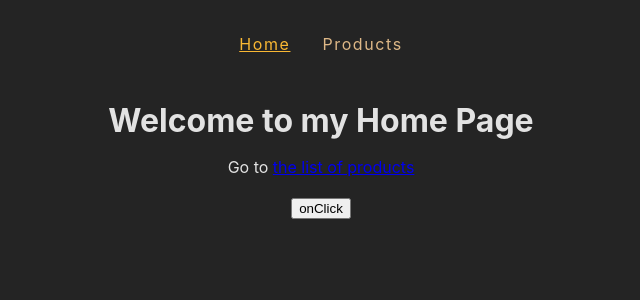
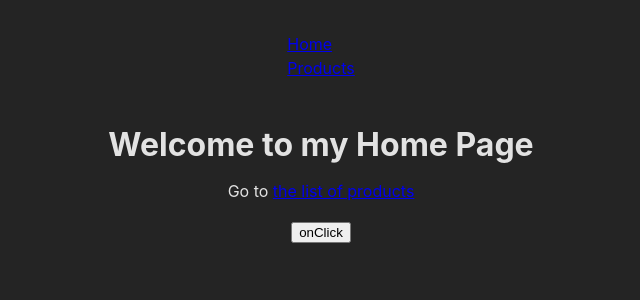
Before and after one commit to ogedengbewisdom/multipageSpa, a React (Create React App) app: page / in a window 1280 px wide. Shown: the top 300 px of the page, without its empty margins (319-959 px from the left). Built offline with nearby package versions, Linux system fonts and the light colour scheme.

Commit message:
MainNavigation Dynamic Styling

```diff
--- a/src/component/MainNavigation.module.css
+++ b/src/component/MainNavigation.module.css
@@ -8,25 +8,25 @@
 
 }
 
- ul{
+ .list{
     display: flex;
     text-decoration: none;
 }
 
-ul li {
+.list li {
     margin: 0 1rem;
 
 }
 
-ul li a {
+.list li a {
     text-decoration: none;
     font-size: medium;
     color: burlywood;
     letter-spacing: 0.1rem;
 }
 
-ul li a:hover,
-ul li a.active {
+.list li a:hover,
+.list li a.active {
     text-decoration: underline;
     color: #fab833;
 }
```
